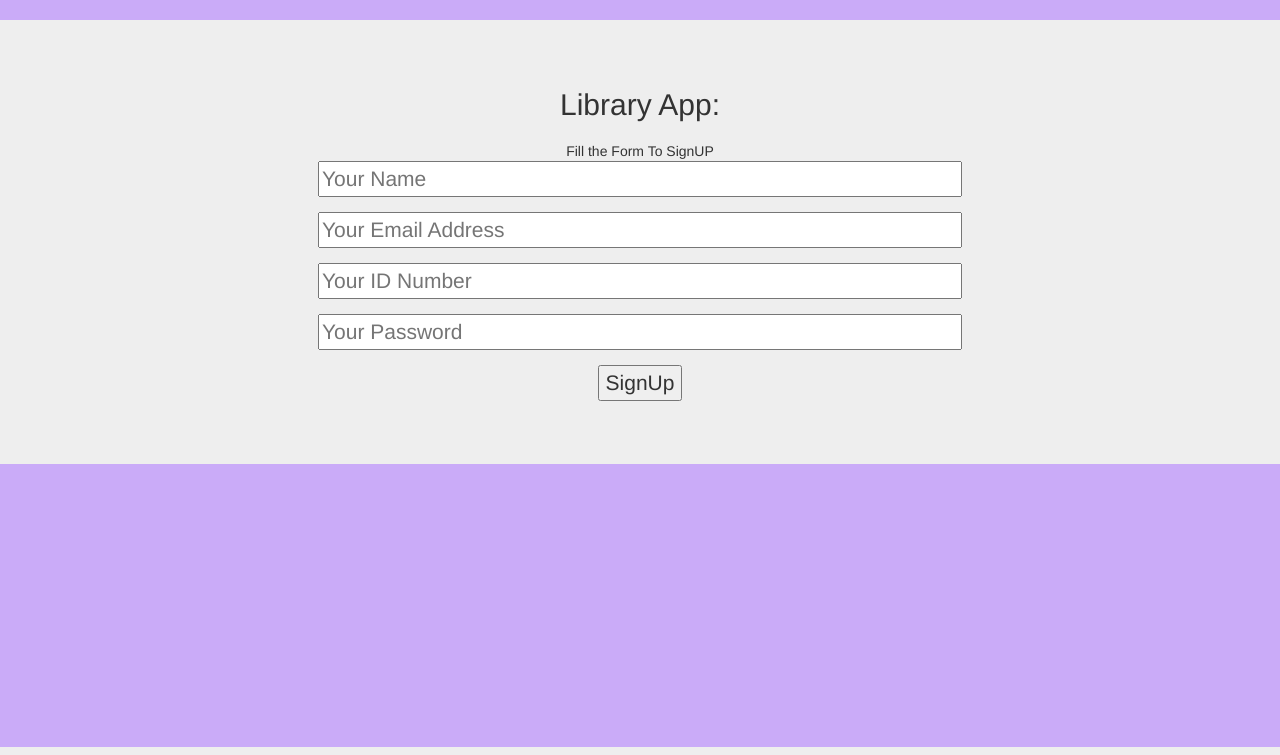
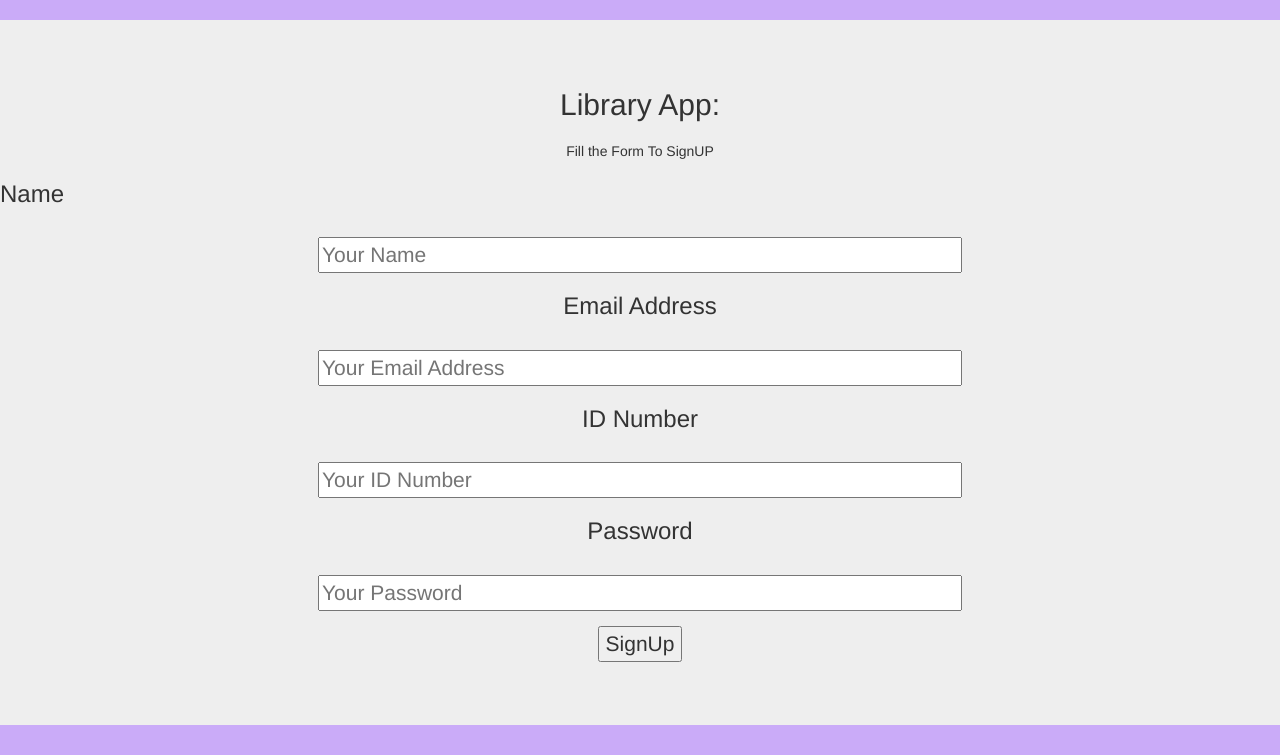
Before and after one commit to Antoh1/Library_app, a Flask app: page /signup in a window 1280 px wide. Shown: the part 53-808 px from the top of the page. Run offline with Flask 2, Linux system fonts and the light colour scheme; parts of the project's set-up code (start-up, migrations or seed data) failed here and were passed over; some libraries are stand-ins or nearby versions.

Commit message:
Added styling to signup template

```diff
--- a/app/templates/signup.html
+++ b/app/templates/signup.html
@@ -6,9 +6,13 @@
       {{ form.csrf_token }}
       <div>
         Fill the Form To SignUP<br>
+        <h3 align='left'>Name</h3><br>
         <p>{{ form.name(size=50, placeholder="Your Name") }} </p>
+        <h3>Email Address</h3><br>
         <p>{{ form.email(size=50, placeholder="Your Email Address") }} </p>
+        <h3>ID Number</h3><br>
         <p>{{ form.id_no(size=50, placeholder="Your ID Number") }} </p>
+        <h3>Password</h3><br>
         <p>{{ form.password(size=50, placeholder="Your Password") }} </p>
         <p>{{ form.submit }}</p>
       </div>
```
